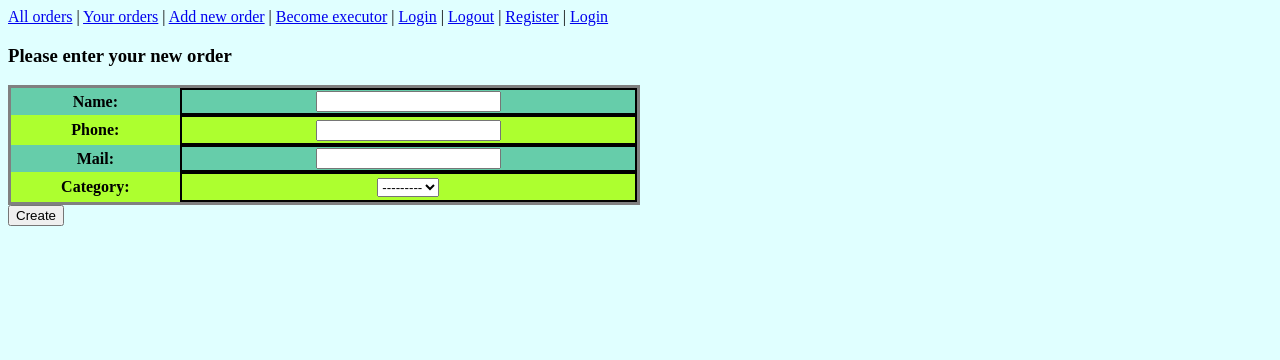
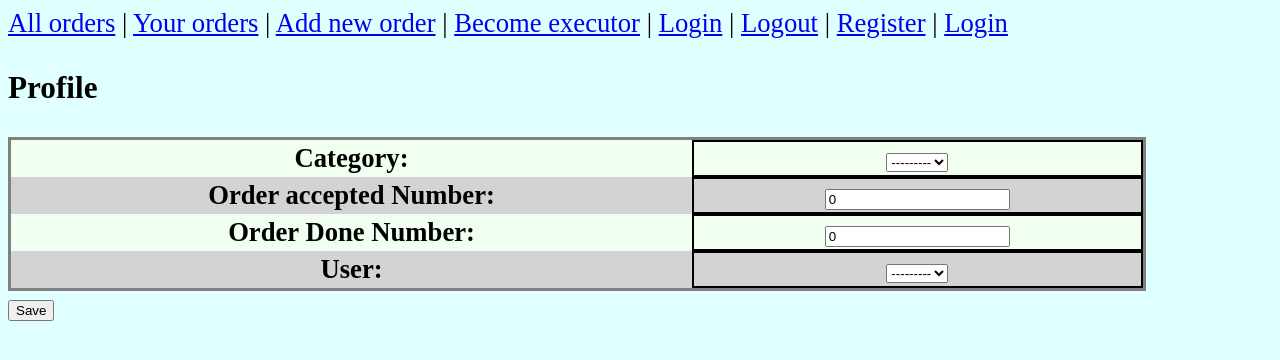
Before and after one commit to pmstangmailcom/final_project, a Django app: page /executor/ in a window 1280 px wide. Shown: the top 360 px of the page. Run offline with Django 3.2, Linux system fonts and the light colour scheme; data that the repository does not hold is empty.

Commit message:
accepted+done

```diff
--- a/services_repairs/services/forms.py
+++ b/services_repairs/services/forms.py
@@ -6,8 +6,9 @@ from . import models
 class ServicesForm(forms.ModelForm):
     class Meta:
         model = models.OrderService
+        fields = ('name', 'category', 'notes')
         # fields = '__all__'
-        exclude = ['user_id']
+        # exclude = ['user_id']
 
 class ExecutorForm(forms.ModelForm):
     class Meta:
--- a/services_repairs/services/models.py
+++ b/services_repairs/services/models.py
@@ -5,32 +5,48 @@ from django.contrib.auth.models import User
 # Create your models here.
 
 class Category(models.Model):
-    name = models.CharField(max_length=200)
+    name = models.CharField(max_length=200, verbose_name='category')
 
     def __str__(self):
         return self.name
 
 
 class Executor(models.Model):
-    name = models.CharField(max_length=100)
-    phone = models.CharField(max_length=20)
-    mail = models.CharField(max_length=20)
+    # name = models.CharField(max_length=50, verbose_name='name')
+    # last_name = models.CharField(max_length=50, verbose_name='last_name', blank=True, null=True)
+    # phone = models.CharField(max_length=20, verbose_name='phone')
+    # email = models.EmailField(max_length=20, verbose_name='email', blank=True)
     category = models.ForeignKey(Category, related_name='executor_to_category', verbose_name='category',
                                  on_delete=models.RESTRICT)
 
+    order_accepted_num = models.IntegerField(verbose_name='Order accepted Number', default=0)
+    order_done_num = models.IntegerField(verbose_name='Order Done Number', default=0)
+    user = models.OneToOneField(User, on_delete=models.RESTRICT, blank=True, null=True, related_name='executor')
+
+    # class Meta:
+    #     proxy = True
+
+
     def __str__(self):
-        return f'{self.name}({self.category})'
+        return f'{self.user}({self.category})'
+
+# class Ex(User):
 
 
 class OrderService(models.Model):
-    name = models.TextField(max_length=70, verbose_name='name', blank=False)
-    category = models.ForeignKey(Category, related_name='order_to_category', verbose_name='category', on_delete=models.RESTRICT)
+    name = models.CharField(max_length=250, verbose_name='name', blank=False)
+    category = models.ForeignKey(Category, related_name='order_to_category', verbose_name='category',
+                                 on_delete=models.RESTRICT)
     notes = models.TextField(max_length=300, verbose_name='notes', blank=False)
-    create_on_date = models.DateTimeField(verbose_name='date_entry', auto_now_add=True)
-    is_accepted = models.BooleanField()
-    is_done = models.BooleanField()
-    user_id = models.ForeignKey(User, verbose_name='user', related_name='order_to_user', null=True,
-                                            on_delete=models.SET_NULL)
+    create_on_date = models.DateTimeField(verbose_name='date_order', auto_now_add=True)
+    accept_on_date = models.DateTimeField(verbose_name='date_accept_order', auto_now=True)
+    done_on_date = models.DateTimeField(verbose_name='date_done_order', auto_now=True)
+    is_accepted = models.BooleanField(default=False)
+    is_done = models.BooleanField(default=False)
+    user_id = models.ForeignKey(User, verbose_name='owner', related_name='order_to_user', null=True,
+                                on_delete=models.SET_NULL)
+    executor = models.ForeignKey(Executor, related_name='order_to_executor', verbose_name='executor', null=True,
+                                 on_delete=models.SET_NULL)
 
     def __str__(self):
         return f'{self.name}({self.category})'
--- a/services_repairs/services/static/services/css/services.css
+++ b/services_repairs/services/static/services/css/services.css
@@ -1,10 +1,11 @@
 body {
 background-color: LightCyan;
+font-size: 20pt;
 }
 
 table {
 border: 3px solid grey;
-width: 50%;
+width: 90%;
 border-spacing: 0;
 
 }
@@ -16,13 +17,13 @@ border: 2px solid black;
 text-align: center;
 }
 tr:nth-child(2n){
-background-color: GreenYellow;
+background-color: LightGrey;
 height: 30px;
 
 }
 
 tr:nth-child(2n+1){
-background-color: MediumAquamarine;
+background-color: Honeydew;
 height: 20px;
 
 }
--- a/services_repairs/services/urls.py
+++ b/services_repairs/services/urls.py
@@ -15,6 +15,11 @@ urlpatterns = [
 
     path('user/', views.user_orders, name='user_orders'),
     path('executor/', views.new_executor, name='new_executor'),
+    path('executor/<int:id>', views.executor_details, name='executor_details'),
+    path('accept/<int:id>', views.accept_order, name='accept_order'),
+    path('done/<int:id>', views.done_order, name='done_order'),
+
+
 
 
     ]
--- a/services_repairs/services/views.py
+++ b/services_repairs/services/views.py
@@ -1,22 +1,29 @@
-from django.shortcuts import render,redirect
+
+from django.shortcuts import render, redirect, get_object_or_404
+from django.contrib.auth.decorators import login_required
+from django.contrib import messages
 from django.http import HttpResponse
 from . import models, forms
+from .models import OrderService, Executor
+
 
 # Create your views here.
 
 
+@login_required(login_url='user_login')
 def order_details(request, id: int):
-    order = models.OrderService.objects.get(id=id)
-    if not order:
-        raise Exception('No such order')
-    return render(request, 'services/index.html', {'order': order, })
+    order = get_object_or_404(OrderService.objects, id=id)
 
+    return render(request, 'services/order_details.html', {'order': order, })
+
+@login_required(login_url='user_login')
 def add_new_order(request):
     if request.method == 'POST':
         form = forms.ServicesForm(request.POST)
         if form.is_valid():
             new_order = form.save(commit=False)
             new_order.user_id = request.user
+
             new_order.save()
             return redirect('services:order_details', new_order.id)
         else:
@@ -25,17 +32,23 @@ def add_new_order(request):
         form = forms.ServicesForm()
         return render(request, 'services/add_new_order.html', {'form': form})
 
+@login_required(login_url='user_login')
 def update_order(request, id):
-    order = models.OrderService.objects.get(id=id)
+    order = get_object_or_404(OrderService.objects, id=id)
+    if request.user != order.user_id:
+        return redirect('user_login')
     form = forms.ServicesForm(request.POST or None, instance=order)
     if form.is_valid():
         form.save()
         return redirect('services:order_details', order.id)
     return render(request, 'services/update.html', {'form': form, 'order': order})
 
+@login_required(login_url='user_login')
 def delete_order(request, id):
-
-    order = models.OrderService.objects.get(id=id)
+    order = get_object_or_404(OrderService.objects, id=id)
+    if request.user != order.user_id:
+        # messages.info(request, 'You can not delete order you did not create')
+        return redirect('user_login')
     order.delete()
     orders = models.OrderService.objects.all()
     return render(request, 'services/user_orders.html', {'orders': orders, })
@@ -44,9 +57,33 @@ def all_orders(request):
     orders = models.OrderService.objects.all()
     return render(request, 'services/index.html', {'orders': orders, })
 
+@login_required(login_url='user_login')
 def user_orders(request):
     orders = models.OrderService.objects.filter(user_id=request.user)
+
     return render(request, 'services/user_orders.html', {'orders': orders, })
+
+
+@login_required(login_url='user_login')
+def accept_order(request, id: int):
+    order = get_object_or_404(OrderService.objects, id=id)
+    order.is_accepted = True
+    order.executor = request.user.executor
+    order.executor.order_accepted_num += 1
+    order.save()
+    order.executor.save()
+    return redirect('services:order_details', order.id)
+
+@login_required(login_url='user_login')
+def done_order(request, id: int):
+    order = get_object_or_404(OrderService.objects, id=id)
+    order.is_done = True
+    order.executor = request.user.executor
+    order.executor.order_done_num += 1
+    order.save()
+    order.executor.save()
+    return redirect('services:order_details', order.id)
+
 
 def new_executor(request):
     if request.method == 'POST':
@@ -55,9 +92,18 @@ def new_executor(request):
             new_executor = form.save(commit=False)
             new_executor.user_id = request.user
             new_executor.save()
-            return redirect('services:order_details', new_executor.id)
+            return redirect('services:new_executor', new_executor.id)
         else:
-            return render(request, 'services/add_new_order.html', {'form': form})
+            return render(request, 'services/profile.html', {'form': form})
     else:
         form = forms.ExecutorForm()
-        return render(request, 'services/add_new_order.html', {'form': form})
+        return render(request, 'services/profile.html', {'form': form})
+
+@login_required(login_url='user_login')
+def executor_details(request, id: int):
+    executor = get_object_or_404(Executor.objects, id=id)
+
+    return render(request, 'services/profile.html', {'executor': executor, })
+
+def check_group(request):
+    return request.user.groups.filter(name='Staff').exist()
--- a/services_repairs/services_repairs/views.py
+++ b/services_repairs/services_repairs/views.py
@@ -26,7 +26,7 @@ def user_register(request):
 def user_login(request):
 
     if request.user.is_authenticated:
-        return redirect('all_orders')
+        return redirect('services:user_orders')
     else:
         if request.method == 'POST':
             form = forms.LoginForm(request.POST)
--- /dev/null
+++ b/services_repairs/templates/services/profile.html
@@ -0,0 +1,17 @@
+{% extends 'base.html' %}
+
+{% block title %}Profile{% endblock %}
+{% block body %}
+
+<h3>Profile</h3>
+<form action="{% url 'services:new_executor' %}" method="POST">
+    {% csrf_token %}
+    <table>
+        {{ form.as_table }}
+
+    </table>
+    <input type="submit" value="Save" class="btn btn-outline-info">
+
+</form>
+
+{% endblock %}
```
Also changed, not shown: services_repairs/templates/services/index.html (+27 -7 lines), services_repairs/templates/services/order_details.html (added, +33 -0 lines), services_repairs/templates/services/user_orders.html (+14 -3 lines).
